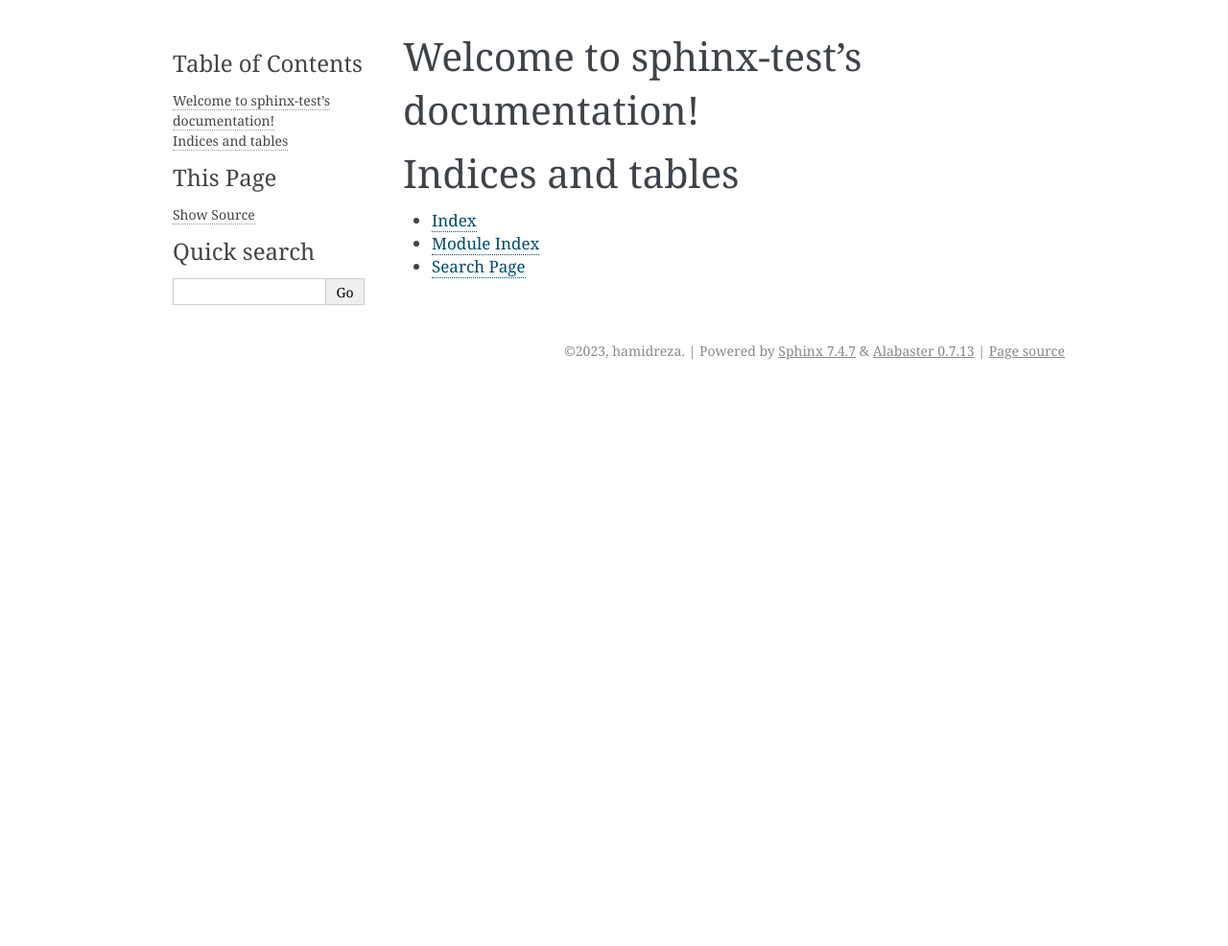
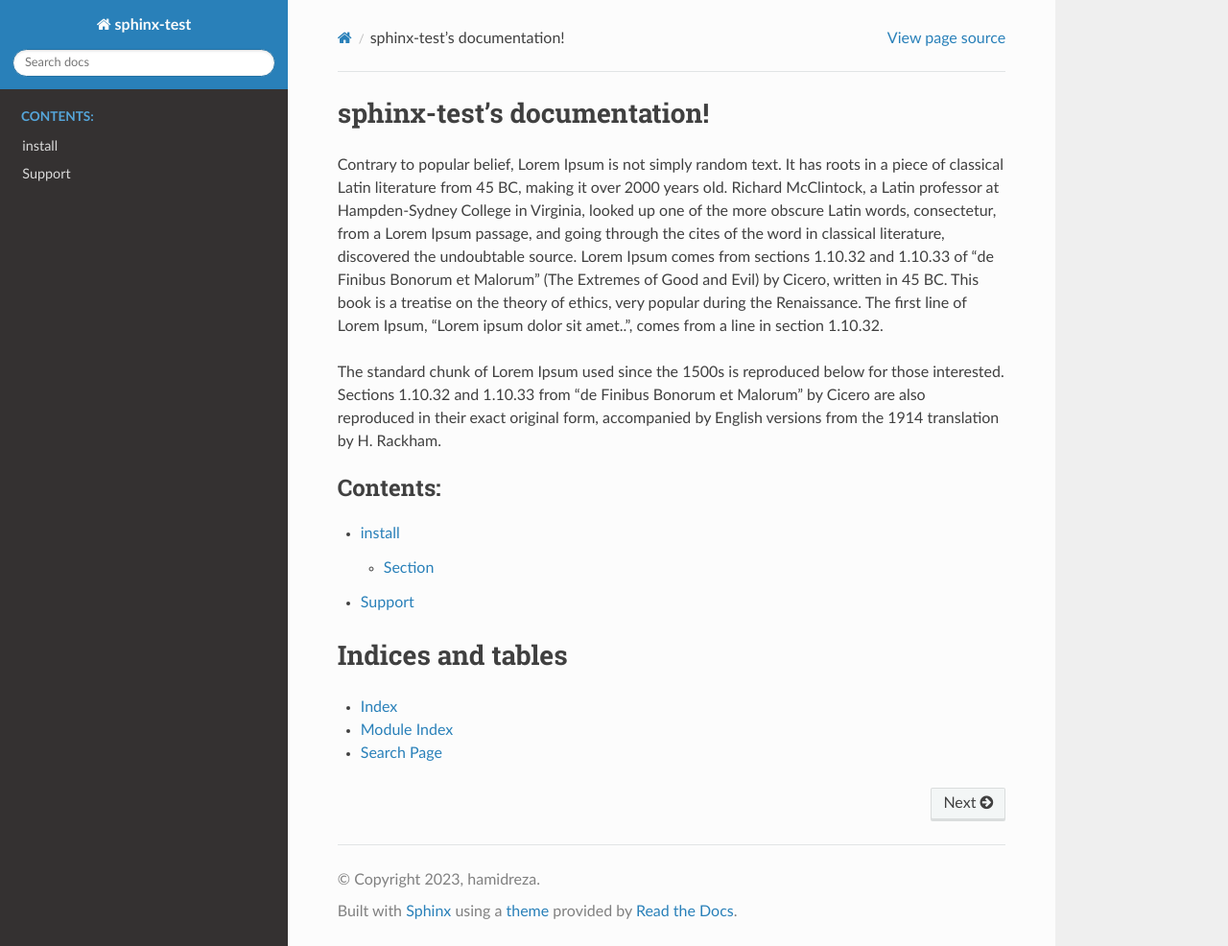
Before and after one commit to hamidreza121212/sphinx_tutorial, a Sphinx documentation site: the page built from docs/source/index.rst, in a window 1280 px wide and 986 px high. Shown: the whole window at 96% size. Built offline with Sphinx 7.4.7 and the Read the Docs theme 2.0.0, drawn with Linux system fonts in a browser that asks for light colours.

Commit message:
fix make html error

```diff
--- a/docs/source/conf.py
+++ b/docs/source/conf.py
@@ -19,10 +19,12 @@ extensions = []
 templates_path = ['_templates']
 exclude_patterns = []
 
+import sphinx_rtd_theme
+
 
 
 # -- Options for HTML output -------------------------------------------------
 # https://www.sphinx-doc.org/en/master/usage/configuration.html#options-for-html-output
 
-html_theme = 'alabaster'
+html_theme = 'sphinx_rtd_theme'
 html_static_path = ['_static']
--- a/docs/source/index.rst
+++ b/docs/source/index.rst
@@ -1,14 +1,17 @@
-.. sphinx-test documentation master file, created by
-   sphinx-quickstart on Tue Feb 14 09:38:00 2023.
-   You can adapt this file completely to your liking, but it should at least
-   contain the root `toctree` directive.
+sphinx-test's documentation!
+=======================================
 
-Welcome to sphinx-test's documentation!
-=======================================
+Contrary to popular belief, Lorem Ipsum is not simply random text. It has roots in a piece of classical Latin literature from 45 BC, making it over 2000 years old. Richard McClintock, a Latin professor at Hampden-Sydney College in Virginia, looked up one of the more obscure Latin words, consectetur, from a Lorem Ipsum passage, and going through the cites of the word in classical literature, discovered the undoubtable source. Lorem Ipsum comes from sections 1.10.32 and 1.10.33 of "de Finibus Bonorum et Malorum" (The Extremes of Good and Evil) by Cicero, written in 45 BC. This book is a treatise on the theory of ethics, very popular during the Renaissance. The first line of Lorem Ipsum, "Lorem ipsum dolor sit amet..", comes from a line in section 1.10.32.
+
+The standard chunk of Lorem Ipsum used since the 1500s is reproduced below for those interested. Sections 1.10.32 and 1.10.33 from "de Finibus Bonorum et Malorum" by Cicero are also reproduced in their exact original form, accompanied by English versions from the 1914 translation by H. Rackham.
+
 
 .. toctree::
    :maxdepth: 2
    :caption: Contents:
+
+   install
+   support
 
 
 
```
Also changed, not shown: docs/source/install.rst (added, +106 -0 lines), docs/source/support.rst (added, +15 -0 lines).
